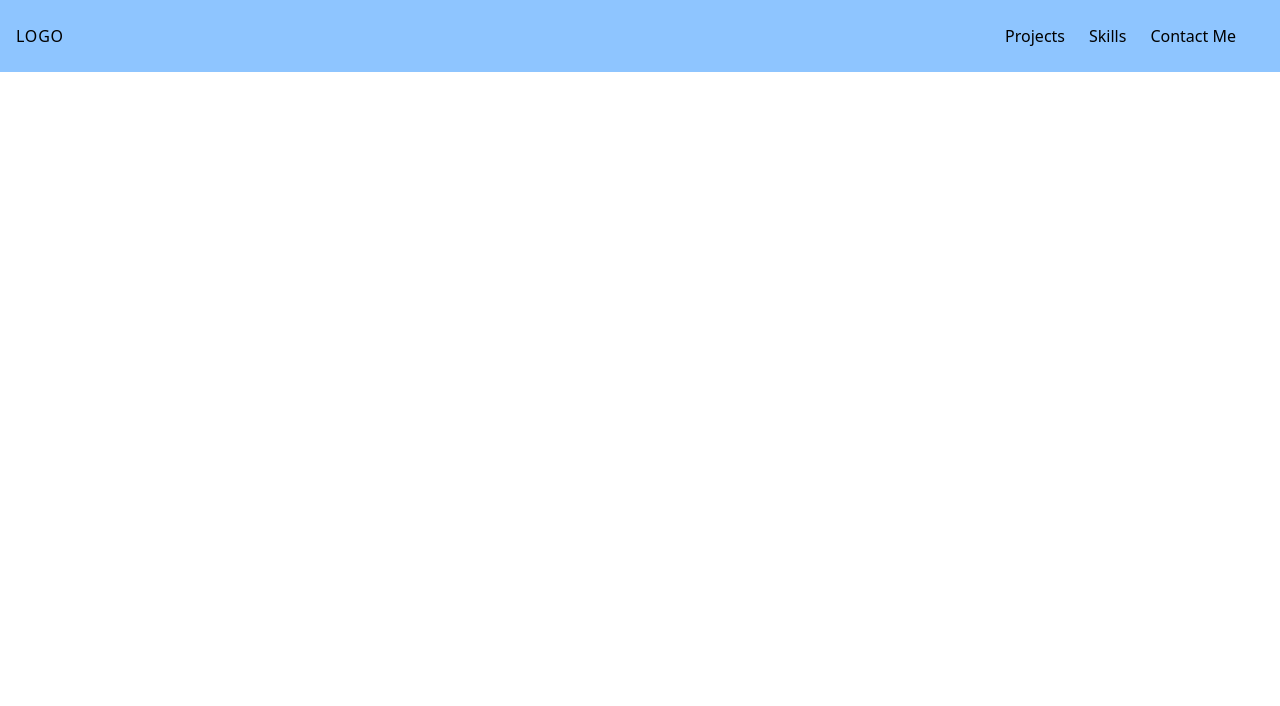
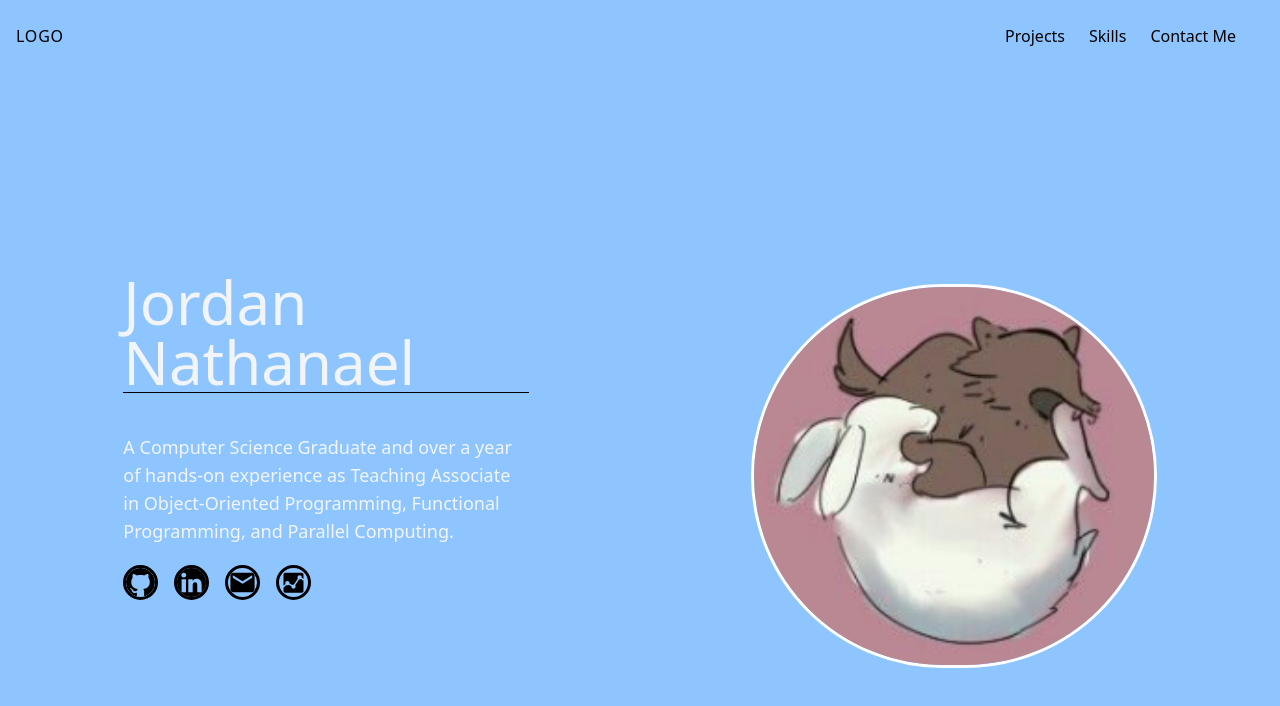
Before and after one commit to XrayenJN/PersonalWebsite, a React (Vite) app: page / in a window 1280 px wide. Shown: the top 706 px of the page. Built offline with nearby package versions, Linux system fonts and the light colour scheme.

Commit message:
feat: add Hero Section

```diff
--- /dev/null
+++ b/src/components/Hero.jsx
@@ -0,0 +1,34 @@
+import { BsGithub, BsLinkedin } from 'react-icons/bs';
+import HeroPic from '../assets/hyouka-icon.png';
+import { MdEmail } from 'react-icons/md';
+import { DiGoogleAnalytics } from 'react-icons/di';
+
+const Hero = () => {
+  return (
+    <section className="flex justify-around items-center p-8 space-x-10 m:flex-row ssm:flex-col space-y-10 py-50">
+      <div className="w-1/3 ssm:w-fit">
+        <h1 className="text-6xl text-slate-100">Jordan Nathanael</h1>
+        <hr/>
+        <p className="mt-10 text-lg text-slate-100 font-sans">A Computer Science Graduate and over a year of hands-on experience as Teaching Associate in Object-Oriented Programming, Functional Programming, and Parallel Computing.</p>
+        <div className='flex mt-5 space-x-4 cursor-pointer'>
+          <a href='https://github.com/XrayenJn'><BsGithub href='https://github.com/XrayenJn' size={35} className='border-3 hover:border-blue-600 rounded-full' /></a>
+          <a href='https://au.linkedin.com/in/jordan-nathanael'><BsLinkedin size={35} className='border-3 hover:border-blue-600 rounded-full' /></a>
+          <a href='mailto:jordannathanael0@gmail.com'><MdEmail size={35} className='border-3 hover:border-blue-600 rounded-full' /></a>
+          <a href='https://drive.google.com/file/d/12SjD0fpeww_Ul1K5a5Dj4p0rhvDqsv3x/view?usp=drive_link'><DiGoogleAnalytics size={35} className='border-3 hover:border-blue-600 rounded-full' /></a>
+        </div>
+        <div className='flex mt-5 space-x-4 cursor-pointer'>
+
+        </div>
+        <div className='flex mt-5 space-x-4 cursor-pointer'>
+
+        </div>
+      </div>
+      <div className='w-1/3 ssm:w-fit'>
+        <img src={HeroPic} alt="" width={250} height={250}
+        className='rounded-full w-full border-3 border-white'></img>
+      </div>
+    </section>
+  )
+}
+
+export default Hero
--- a/src/components/Main.jsx
+++ b/src/components/Main.jsx
@@ -1,9 +1,11 @@
 import { Header } from "./Header"
+import Hero from "./Hero"
 
 const Main = () => {
   return (
     <div className="bg-blue-300">
         <Header />
+        <Hero />
     </div>
   )
 }
```
Also changed, not shown: src/assets/hyouka-icon.png (added).
